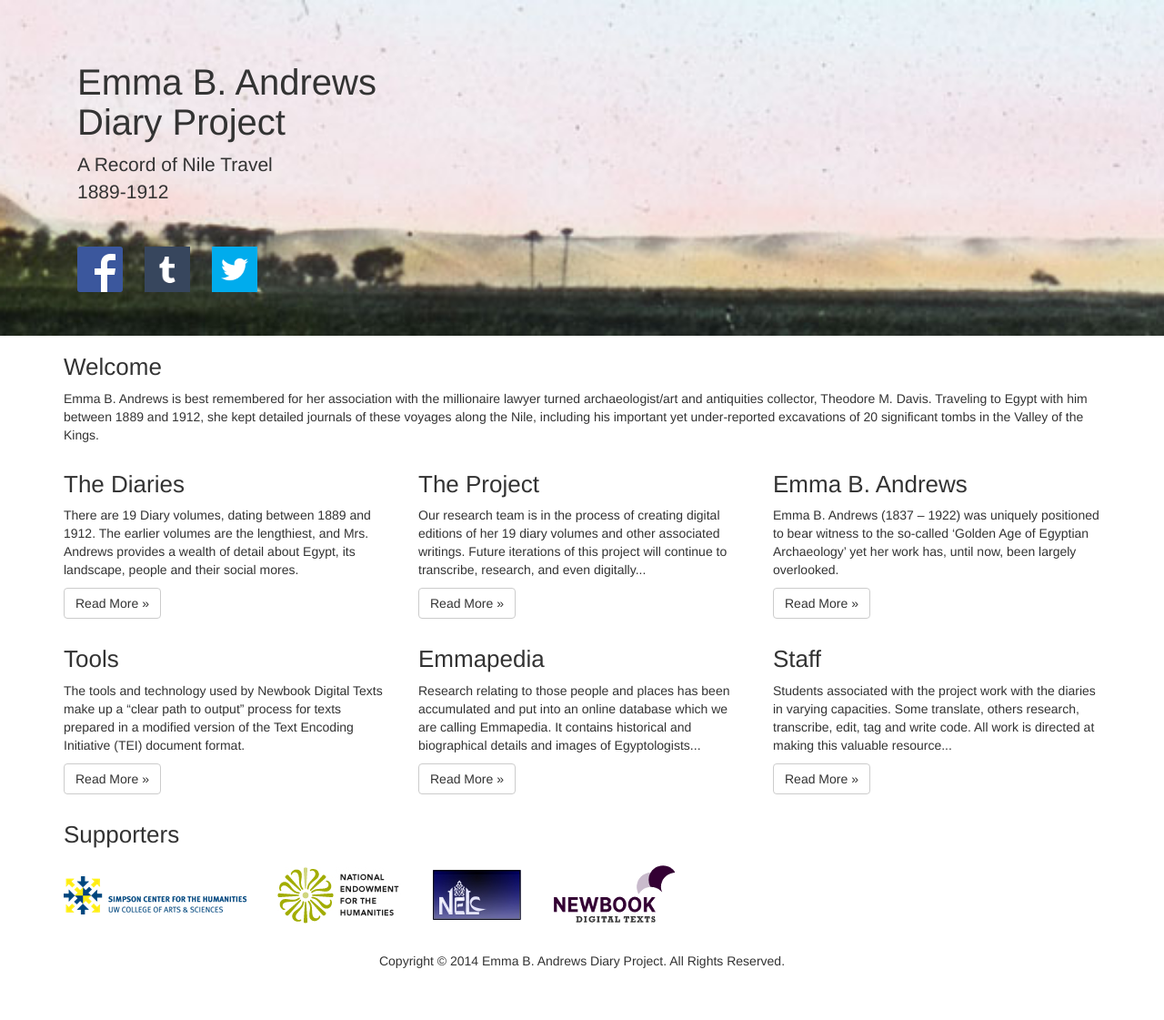
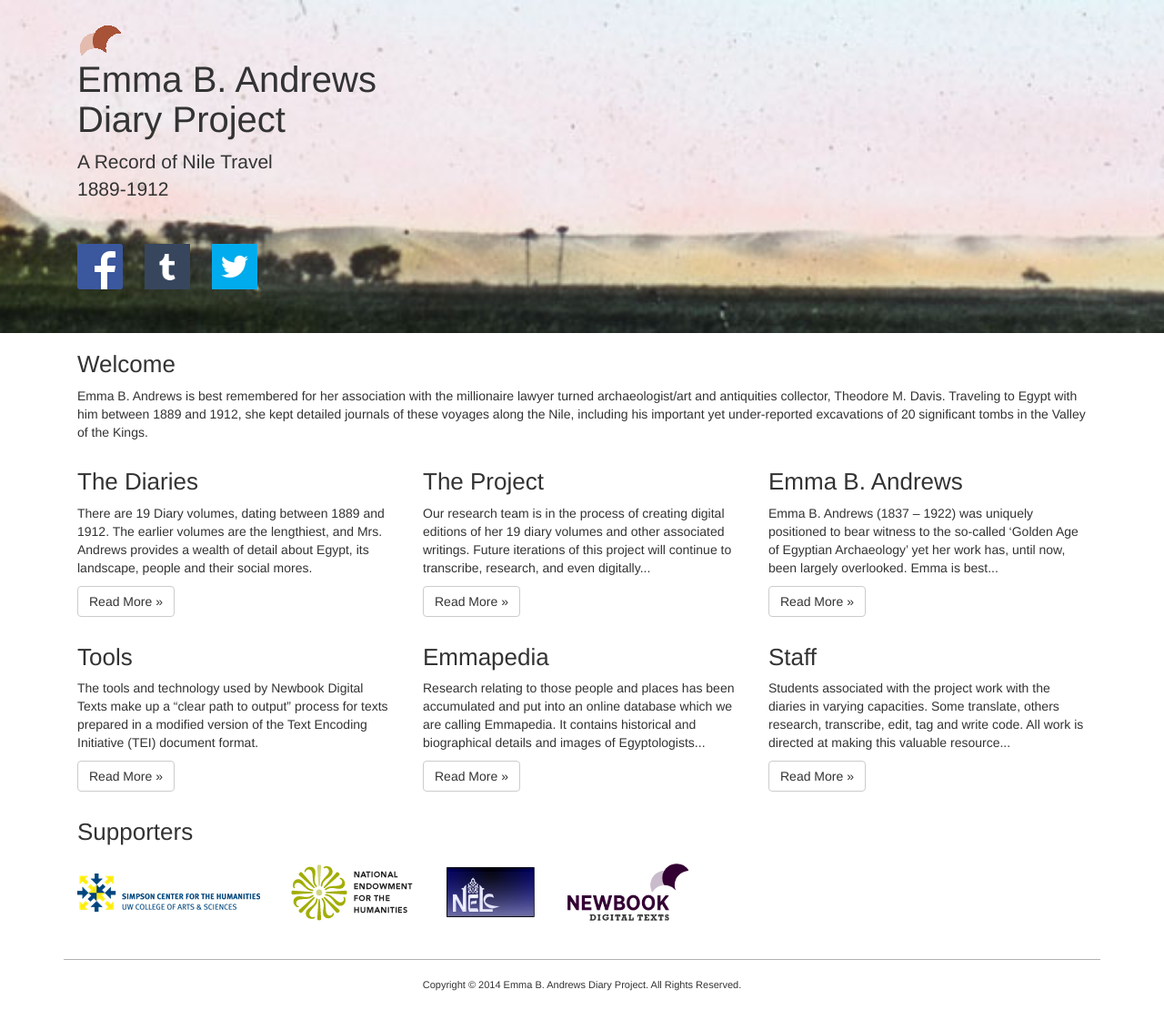
Before and after one commit to fridaysedge/eba-site-redesign, a plain HTML site: page index.html in a window 1280 px wide. Shown: the whole page at 91% size. Before the commit the page ends 1076 px from the top, so only its background shows below. Drawn offline with nearby package versions, Linux system fonts and the light colour scheme.

Commit message:
TODO List Changes, see README.md

```diff
--- a/css/main.css
+++ b/css/main.css
@@ -1,5 +1,5 @@
 h1 {
-    font-size: 30px;
+    font-size: 28px;
 
 }
 
@@ -18,6 +18,13 @@ h3 {
     background-size: cover;
     margin: 0px;
     min-height: 200px;
+    padding-top: 0px;
+    padding-left: 0px;
+}
+
+.row {
+    margin-left: 0px;
+    margin-right: 0px;
 }
 
 .icons {
@@ -40,6 +47,11 @@ h3 {
 
 footer {
     text-align: center;
+    margin-top: 10px;
+    padding-top: 20px;
+    padding-bottom: 20px;
+    font-size: 11px;
+    border-top: 1px solid #B2B2B2;
 }
 
 @media screen and (min-width: 768px){
--- a/index.html
+++ b/index.html
@@ -19,7 +19,7 @@
 <div class="jumbotron">
     <div class="container">
         <div class="col-md-4 site_title">
-            <h1>Emma B. Andrews <br />Diary Project</h1>
+            <h1><img src="img/emma_logo.png"><br />Emma B. Andrews <br />Diary Project</h1>
             <p>A Record of Nile Travel <br />1889-1912</p>
         </div>
         <div class="col-md-4 icons">
@@ -52,7 +52,7 @@
         </div>
         <div class="col-md-4 col-sm-6">
             <h2>Emma B. Andrews</h2>
-            <p>Emma B. Andrews (1837 – 1922) was uniquely positioned to bear witness to the so-called ‘Golden Age of Egyptian Archaeology’ yet her work has, until now, been largely overlooked.</p>
+            <p>Emma B. Andrews (1837 – 1922) was uniquely positioned to bear witness to the so-called ‘Golden Age of Egyptian Archaeology’ yet her work has, until now, been largely overlooked. Emma is best...</p>
             <p><a class="btn btn-default" href="./emma-b-andrews.html" role="button">Read More &raquo;</a></p>
         </div>
         <div class="col-md-4 col-sm-6">
```
Also changed, not shown: img/emma_logo.png (added), 1 other file.
